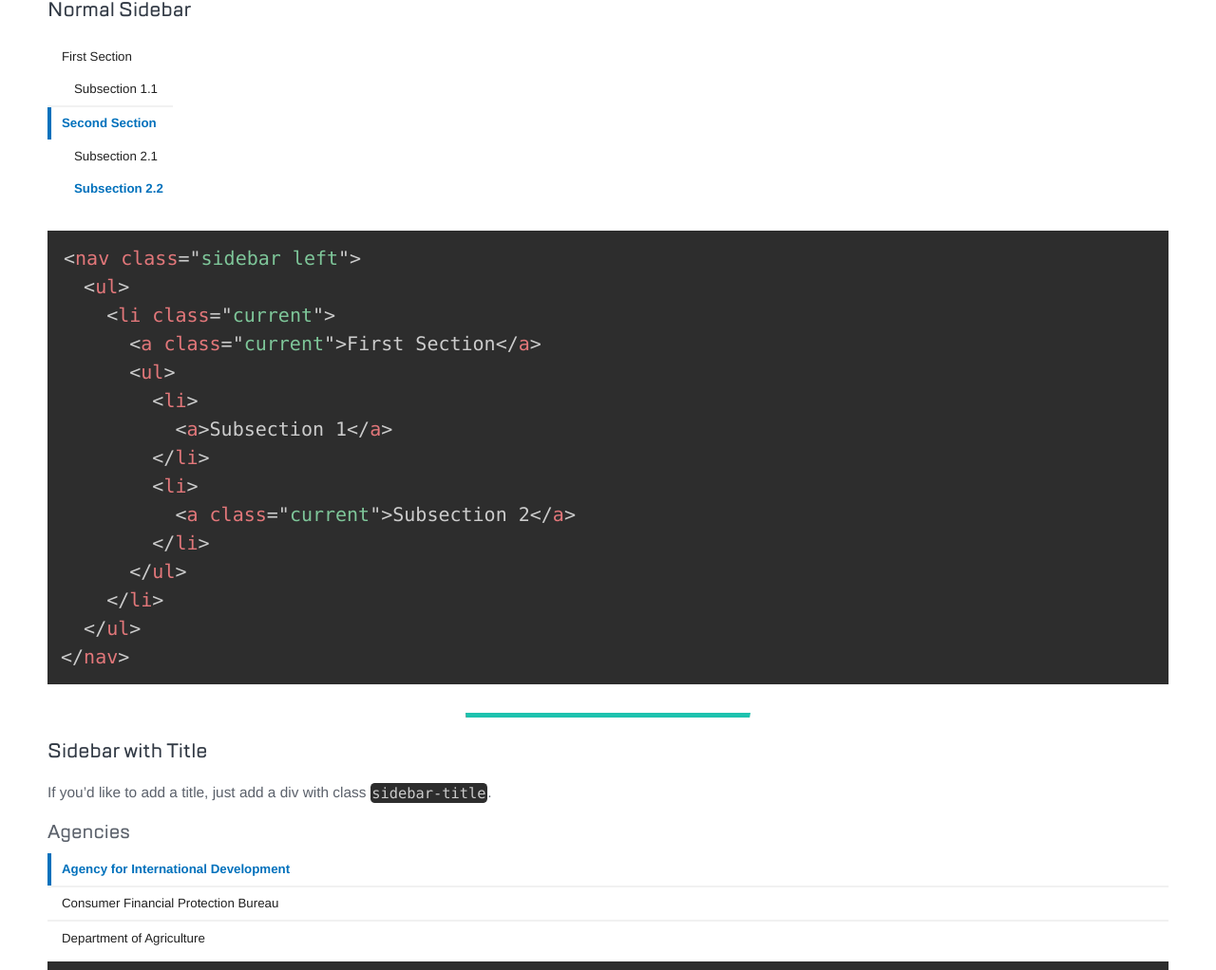
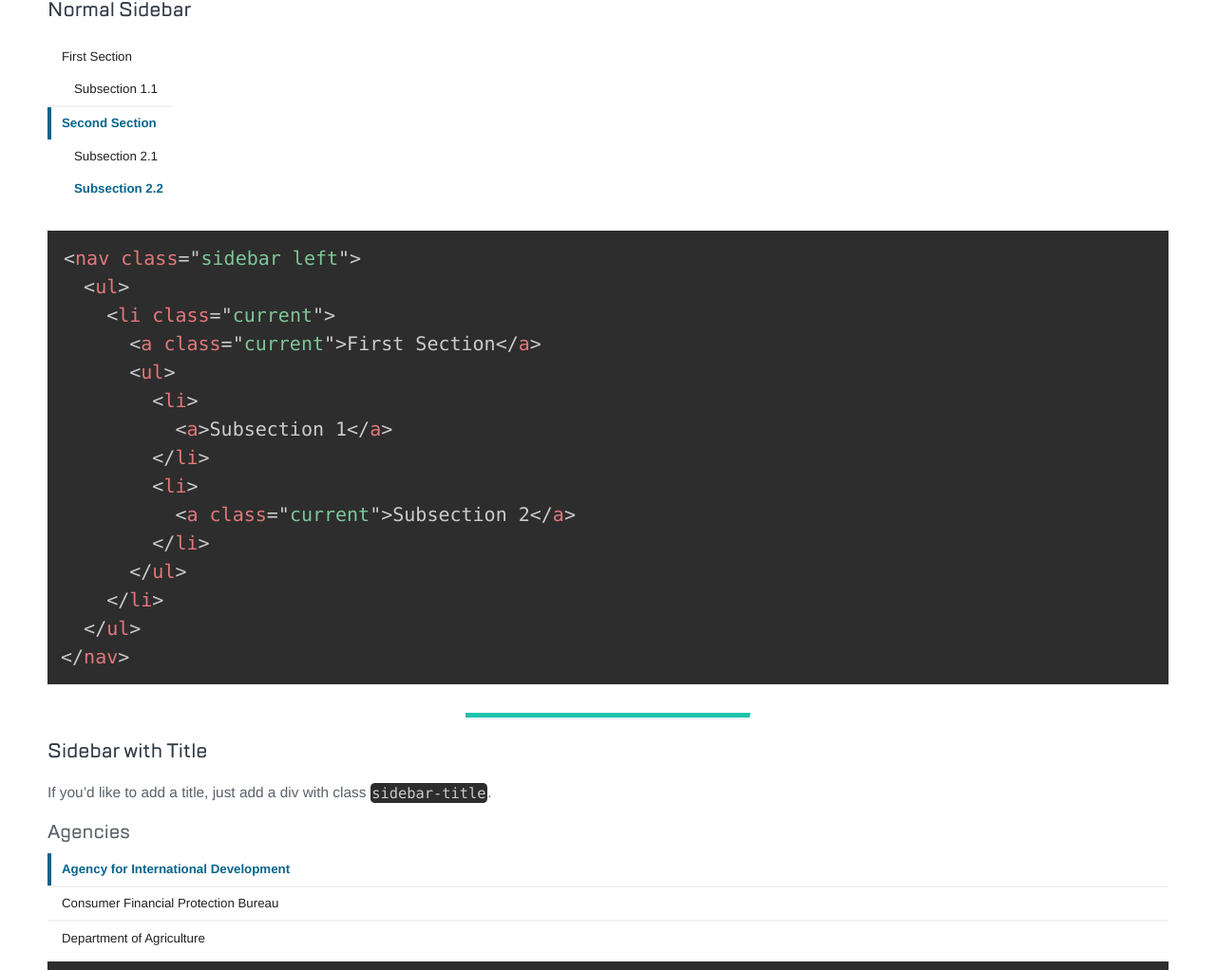
Before and after one commit to GSA/code-gov-style, a Jekyll site: the page built from components/sidebars.md, in a window 1280 px wide and 1400 px high. Shown: the part 186-1208 px from the top of the window at 95% size. Built offline with Jekyll 4.4.1, drawn with Linux system fonts in a browser that asks for light colours.

Commit message:
update to new variables

```diff
--- a/_sass/_buttons.scss
+++ b/_sass/_buttons.scss
@@ -8,7 +8,7 @@ button {
   -webkit-appearance: none;
   -moz-appearance: none;
   appearance: none;
-  background-color: #0071bc;
+  background-color: $brand-primary;
   border: 0;
   border-radius: 5px;
   color: #fff;
@@ -25,8 +25,8 @@ button {
 
   &:focus,
   &:hover {
-    background-color: $brand-teal !important;
-    border-color: $brand-teal !important;
+    background-color: $brand-blue-dark !important;
+    border-color: $brand-blue-dark !important;
     transition: all 0.2s ease;
   }
 
--- a/_sass/_filter.scss
+++ b/_sass/_filter.scss
@@ -44,7 +44,7 @@ filter-box {
     width: 258px;
 
     .title-bar {
-      background-color: $color-blue;
+      background-color: $brand-primary;
       color: white;
       font-weight: bold;
       padding: 10px;
--- a/_sass/_quotes.scss
+++ b/_sass/_quotes.scss
@@ -1,6 +1,6 @@
 blockquote {
   background-color: $color-gray-lightest;
-  border-left: 6px solid $brand-purple;
+  border-left: 6px solid $brand-primary;
   margin: 1.5em 0;
   padding: 1em 1em 1em 2.5em;
 
--- a/_sass/_sidebars.scss
+++ b/_sass/_sidebars.scss
@@ -44,11 +44,11 @@
     }
 
     &:hover {
-      color: $color-blue;
+      color:$brand-primary;
     }
 
     &.current {
-      color: $color-blue;
+      color: $brand-primary;
       font-weight: 700;
     }
 
@@ -91,7 +91,7 @@
       // first-level option
       > a {
         &.current {
-          border-left: 0.4rem solid $color-blue;
+          border-left: 0.4rem solid $brand-primary;
           padding-left: 1.1rem;
         }
       }
```
